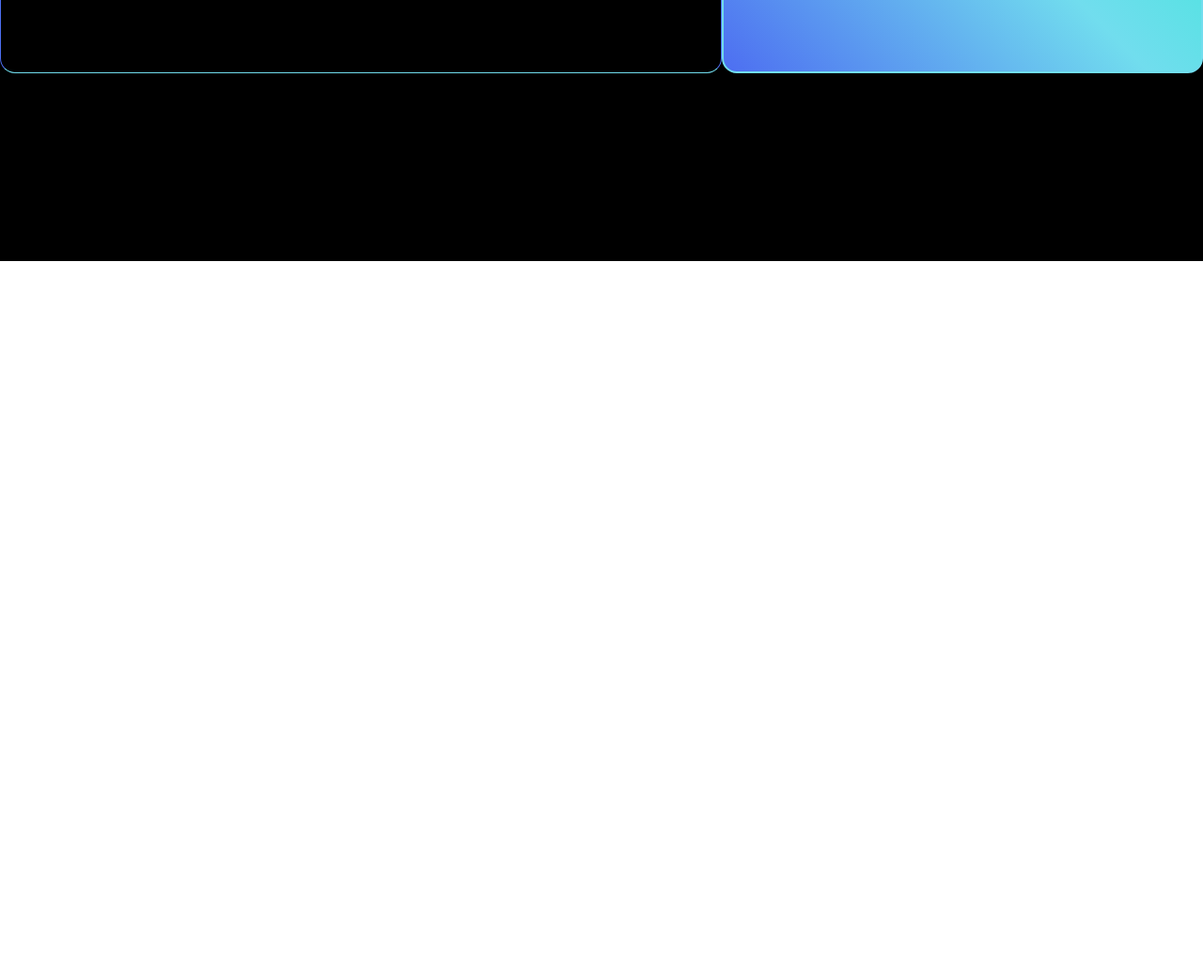
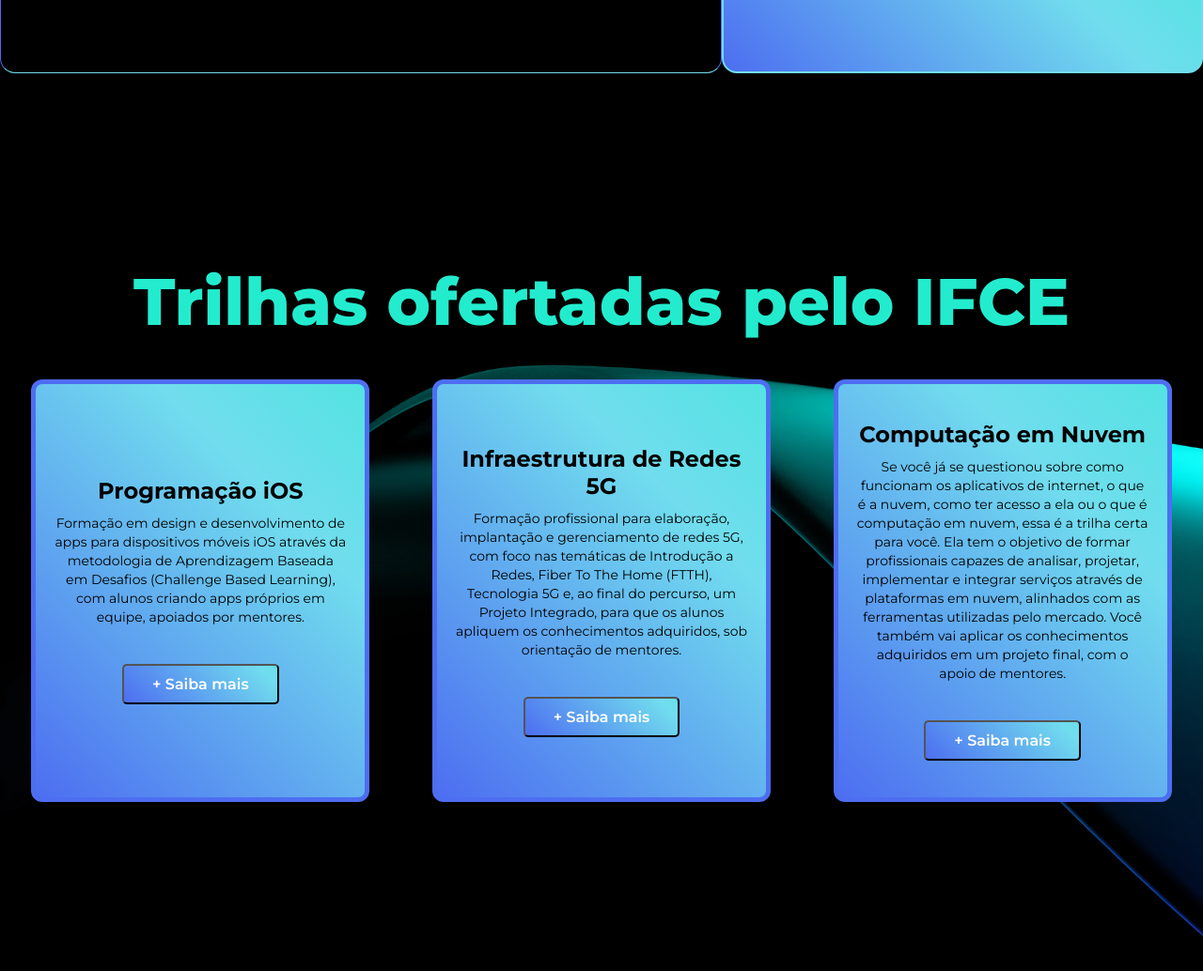
Before and after one commit to leandro2528/projeto-portal-curso, a plain HTML site: page index.html in a window 1280 px wide. Shown: the part 1322-2356 px from the top of the page at 94% size. Before the commit the page ends 1600 px from the top, so only its background shows below. Drawn offline with Linux system fonts and the light colour scheme.

Commit message:
cria sessão de trilha ofertadas

```diff
--- a/assets/css/styles.css
+++ b/assets/css/styles.css
@@ -238,3 +238,85 @@
         border: 2px solid #23ecce;
     }
 }
+
+/* TRILHA DE OFERTA */
+
+.trilha-de-oferta {
+    background-image: url('../img/banner-trilha.png');
+    background-position: center;
+    background-size: cover;
+    height: 100vh;
+}
+
+.trilha-de-oferta-int {
+    display: flex;
+    flex-direction: column;
+    align-items: center;
+}
+
+.trilha-de-oferta-title {
+    font-size: 70px;
+    font-weight: 800;
+    color: #23ecce;
+}
+
+.trilha-de-oferta-card {
+    display: flex;
+    align-items: center;
+    justify-content: space-around;
+    width: 100%;
+    max-width: 1320px;
+}
+
+.trilha-card {
+    display: flex;
+    flex-direction: column;
+    justify-content: center;
+    align-items: center;
+    width: 360px;
+    height: 450px;
+    border: 5px solid #4d6ef1;
+    border-radius: 12px;
+    margin-top: 40px;
+    padding: 0 20px;
+    background: linear-gradient(45deg, #4d6ef1, #71ddee, #23ecce);
+    background-size: 200%;
+    background-position: left;
+    transition: background-position 0.5s ease;
+    transition: all 1s ease-in;
+}
+
+.trilha-card:hover {
+    background-position: right;
+    transform: translatey(-10px);
+    cursor: pointer;
+}
+
+
+.trilha-card h2 {
+    color: #000;
+    text-align: center;
+}
+
+.trilha-card p {
+    margin-top: 10px;
+    color: #000;
+    font-size: 14px;
+    line-height: 20px;
+    text-align: center;
+}
+
+.trilha-card button {
+    display: flex;
+    padding: 10px 30px;
+    font-size: 16px;
+    font-weight: 600;
+    color: white;
+    border-radius: 5px;
+    background: linear-gradient(45deg, #4d6ef1, #71ddee, #23ecce);
+    background-size: 200%;
+    background-position: left;
+    transition: background-position 0.5s ease;
+    cursor: pointer;
+    margin-top: 40px;
+}
--- a/index.html
+++ b/index.html
@@ -83,5 +83,32 @@
         </div>
     </section>
 
+    <section class="trilha-de-oferta">
+        <div class="trilha-de-oferta-int">
+            <div class="trilha-de-oferta-title">Trilhas ofertadas pelo IFCE</div>
+            <div class="trilha-de-oferta-card">
+                <div class="trilha-card">
+                    <h2>Programação iOS</h2>
+                    <p>Formação em design e desenvolvimento de apps para dispositivos móveis iOS através da metodologia de Aprendizagem Baseada em Desafios (Challenge Based Learning), com alunos criando apps próprios em equipe, apoiados por mentores.
+                    </p>
+                    <button>+ Saiba mais</button>
+                </div>
+                <div class="trilha-card">
+                    <h2>Infraestrutura de Redes 5G</h2>
+                    <p>Formação profissional para elaboração, implantação e gerenciamento de redes 5G, com foco nas temáticas de Introdução a Redes, Fiber To The Home (FTTH), Tecnologia 5G e, ao final do percurso, um Projeto Integrado, para que os alunos apliquem os conhecimentos adquiridos, sob orientação de mentores.
+                    </p>
+                    <button>+ Saiba mais</button>
+                </div>
+                <div class="trilha-card">
+                    <h2>Computação em Nuvem</h2>
+                    <p>
+                        Se você já se questionou sobre como funcionam os aplicativos de internet, o que é a nuvem, como ter acesso a ela ou o que é computação em nuvem, essa é a trilha certa para você. Ela tem o objetivo de formar profissionais capazes de analisar, projetar, implementar e integrar serviços através de plataformas em nuvem, alinhados com as ferramentas utilizadas pelo mercado. Você também vai aplicar os conhecimentos adquiridos em um projeto final, com o apoio de mentores.
+                    </p>
+                    <button>+ Saiba mais</button>
+                </div>
+            </div>
+        </div>
+    </section>
+
 </body>
 </html>
```
Also changed, not shown: assets/img/banner-trilha.png (added).
